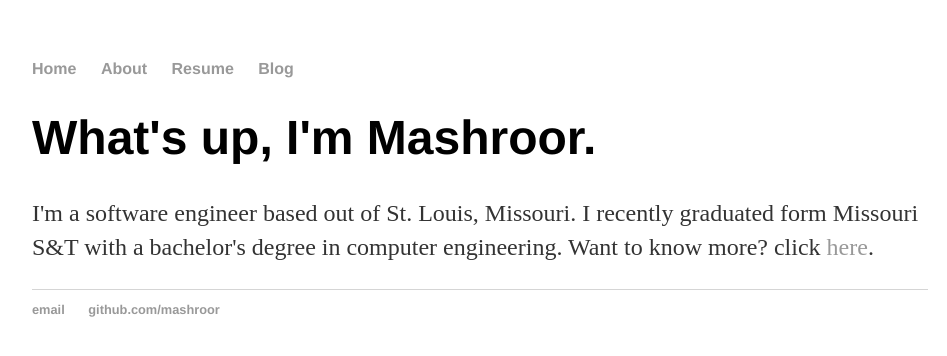
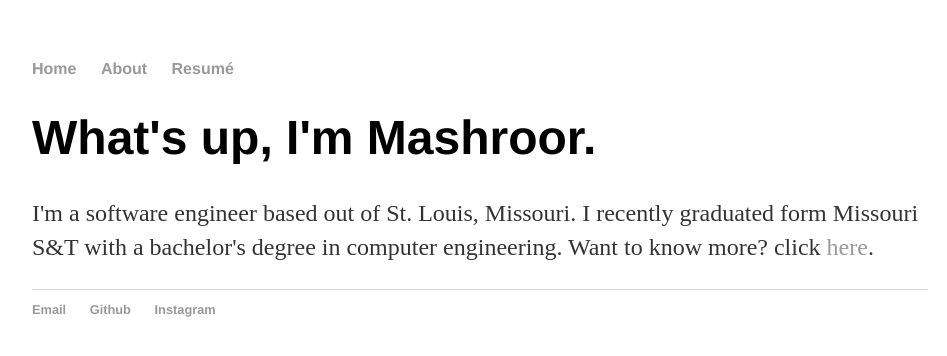
Before and after one commit to Mashroor/Mashroor.github.io, a Jekyll site: the page built from index.html, in a window 1280 px wide. Shown: the top 356 px of the page, without its empty margins (160-1107 px from the left). Built offline with Jekyll 4.4.1, drawn with Linux system fonts in a browser that asks for light colours.

Commit message:
Update default.html

```diff
--- a/_layouts/default.html
+++ b/_layouts/default.html
@@ -10,8 +10,7 @@
       <ul>
         <li><a href="/">Home</a></li>
         <li><a href="/about">About</a></li>
-        <li><a href="/resume">Resume</a></li>
-        <li><a href="/blog">Blog</a></li>
+        <li><a href="/resume">Resumé</a></li>
       </ul>
       </nav>
       <div class="container">
@@ -21,8 +20,9 @@
       </div><!-- /.container -->
       <footer>
       <ul>
-        <li><a href="mailto:mrmk8@umsystem.edu">email</a></li>
-        <li><a href="https://github.com/mashroor">github.com/mashroor</a></li>
+        <li><a href="mailto:mrmk8@umsystem.edu">Email</a></li>
+        <li><a href="https://github.com/mashroor">Github</a></li>
+        <li><a href="https://instagram.com/masheezus">Instagram</a></li>
       </ul>
     </footer>
   </body>
```
